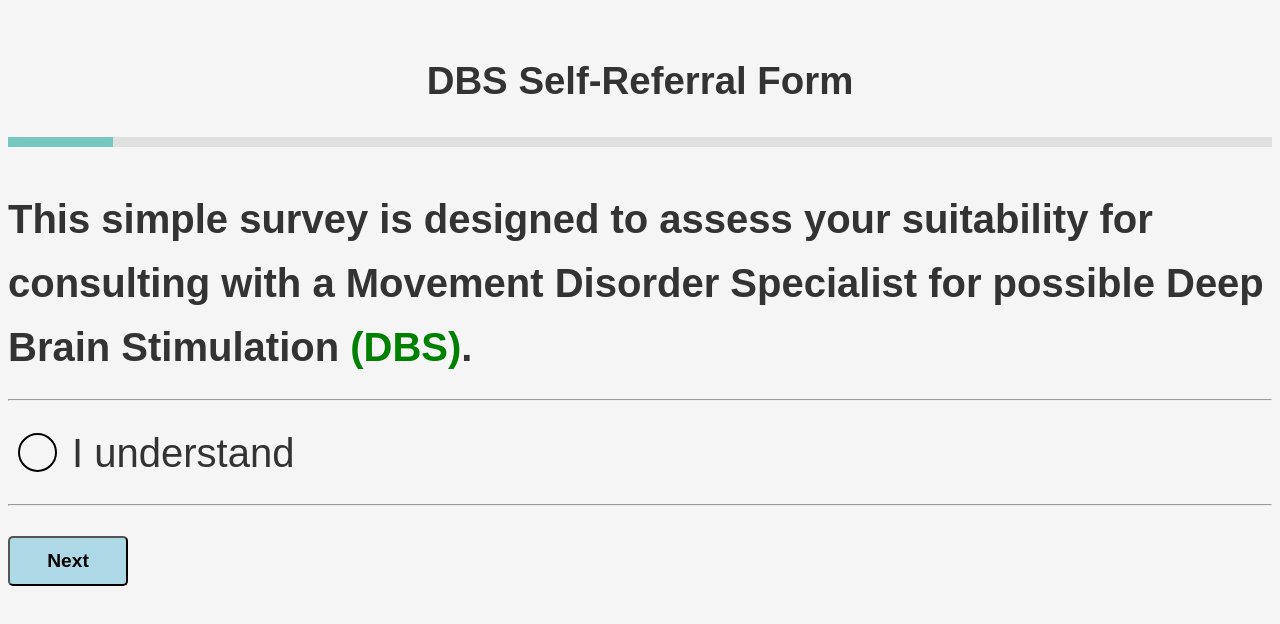
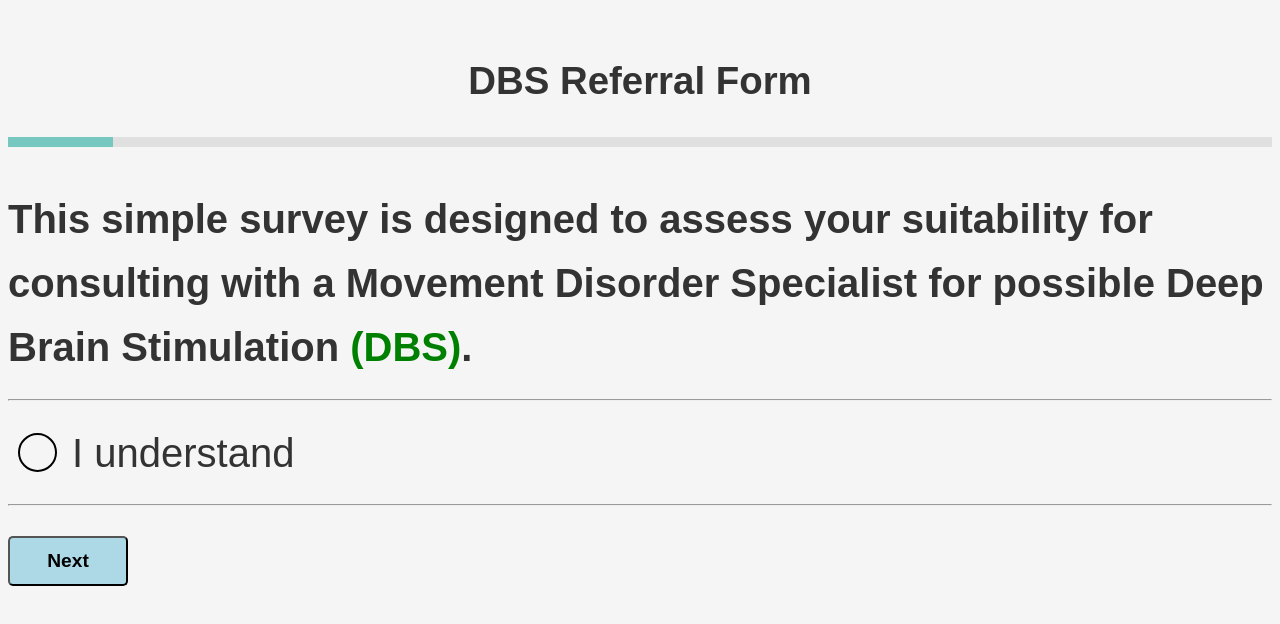
Before and after one commit to ArtDynasty13/dbs, a website: page index.html in a window 1280 px wide. Drawn offline with Linux system fonts and the light colour scheme; a web font is replaced by a local one.

Commit message:
Update index.html

```diff
--- a/index.html
+++ b/index.html
@@ -7,7 +7,7 @@
     <link rel="stylesheet" type="text/css" href="/dbs/static/css/styles.css" />
 </head>
 <body>
-    <h1 class="quiz-title">DBS Self-Referral Form</h1>
+    <h1 class="quiz-title">DBS Referral Form</h1>
 
     <div class="questions-container" id="questions-container">
         <!-- Progress bar -->
```
